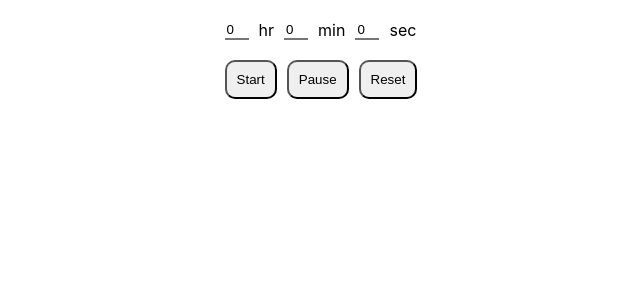
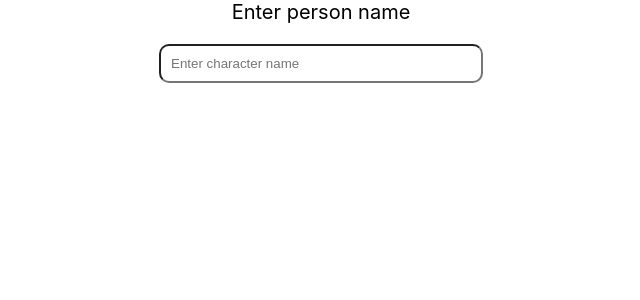
Before and after one commit to Rilee991/machine-coding-exampels, a React (Create React App) app in the folder react-examples/: page / in a window 1280 px wide. Shown: the top 300 px of the page, without its empty margins (319-959 px from the left). Built offline with nearby package versions, Linux system fonts and the light colour scheme.

Commit message:
autocomplete typeahead with generic design

```diff
--- a/react-examples/package.json
+++ b/react-examples/package.json
@@ -6,6 +6,7 @@
     "@testing-library/jest-dom": "^5.17.0",
     "@testing-library/react": "^13.4.0",
     "@testing-library/user-event": "^13.5.0",
+    "lodash": "^4.17.21",
     "react": "^18.2.0",
     "react-dom": "^18.2.0",
     "react-scripts": "5.0.1",
--- a/react-examples/src/App.js
+++ b/react-examples/src/App.js
@@ -1,5 +1,6 @@
 import React from 'react';
-import TimerApp from './countdowntimer2/TimerApp';
+import AutoComplete from './autocomplete/AutoComplete';
+// import TimerApp from './countdowntimer2/TimerApp';
 // import ProgressBar from './progressbar3/ProgressBar';
 // import ProgressBar from './progressbar2/ProgressBar';
 // import StopWatch from './stopwatch/StopWatch';
@@ -35,7 +36,8 @@ const App = () => {
 		// <StopWatch />
 		// <ProgressBar />
 		// <ProgressBar />
-		<TimerApp />
+		// <TimerApp />
+		<AutoComplete />
     );
 }
 
--- /dev/null
+++ b/react-examples/src/autocomplete/AutoComplete.js
@@ -0,0 +1,34 @@
+import React from 'react';
+import ListBox from './ListBox';
+import SearchBox from './SearchBox';
+import './styles.css';
+
+const AutoComplete = () => {
+    const maxItems = 5;
+    const transformData = (data) => data.results.slice(0, maxItems);
+    const dataPromise = async (query, signal) => await fetch(`https://swapi.dev/api/people?search=${query}`, { signal });
+
+    return (
+        <div className="wrapper">
+            <SearchBox
+                id="personName"
+                name={"personName"}
+                label={"Enter person name"}
+                placeholder={"Enter character name"}
+                autoComplete={true}
+                styles={{
+                    label: "label",
+                    input: "input"
+                }}
+                debounceWait={400}
+                listBox={(items, aI) => <ListBox items={items} activeIndex={aI} />}
+                noItemMessage={() => <div>No item found.</div>}
+                errorMessage={() => <div>Something went wrong!</div>}
+                transformData={transformData}
+                dataPromise={dataPromise}
+            />
+        </div>
+    );
+}
+
+export default AutoComplete;
--- /dev/null
+++ b/react-examples/src/autocomplete/ListBox.js
@@ -0,0 +1,15 @@
+import React from 'react';
+
+const ListBox = ({ items, activeIndex }) => {
+    return (
+        <div className="list_container">
+            <ul>
+                {items.map((item,i) => (
+                    <li className={`item ${activeIndex === i ? "active" : ""}` }key={i}>{item.name}</li>
+                ))}
+            </ul>
+        </div>
+    );
+}
+
+export default ListBox;
--- /dev/null
+++ b/react-examples/src/autocomplete/SearchBox.js
@@ -0,0 +1,51 @@
+import React, { useState } from 'react';
+import useFetchPromise from './useFetchPromise';
+
+const SearchBox = ({ id, name, label, placeholder, autoComplete, styles, debounceWait = 400,
+    listBox, noItemMessage, errorMessage, transformData, dataPromise
+}) => {
+    const [activeIndex, setActiveIndex] = useState(null);
+    const [query, setQuery] = useState("");
+    const [data, setData, error] = useFetchPromise(query, transformData, dataPromise, debounceWait, autoComplete);
+
+    const handleChange = (e) => {
+        setQuery(e.target.value);
+    }
+
+    const onKeyUp = (e) => {
+        console.log(e.keyCode);
+
+        if(e.keyCode === 13) {
+            // Enter
+            setQuery(data[activeIndex].name);
+            setData([]);
+            setActiveIndex(null);
+        }
+
+        if(e.keyCode === 38) {
+            // Up
+            if(activeIndex === null || activeIndex === 0) setActiveIndex(data.length-1);
+            else setActiveIndex(activeIndex- 1);
+        }
+        if(e.keyCode === 40) {
+            // Down
+            if(activeIndex === null || activeIndex === data.length - 1) setActiveIndex(0);
+            else setActiveIndex(activeIndex + 1);
+        }
+    }
+
+    return (
+        <React.Fragment>
+            <label className={styles.label} htmlFor={name}>
+                {label}
+            </label>
+            <br/>
+            <input onKeyUp={onKeyUp} autoComplete="off" placeholder={placeholder} name={name} className={styles.input} id={id} value={query} onChange={handleChange} />
+            {listBox(data, activeIndex)}
+            {query && data.length === 0 ? noItemMessage() : ""}
+            {error ? errorMessage() : ""}
+        </React.Fragment>
+    );
+}
+
+export default SearchBox;
--- /dev/null
+++ b/react-examples/src/autocomplete/styles.css
@@ -0,0 +1,44 @@
+.wrapper {
+    width: 50%;
+    margin: 0 auto;
+    display: flex;
+    align-items: center;
+    flex-direction: column;
+}
+
+.label {
+    font-size: 20px;
+}
+
+.input {
+    width: 300px;
+    padding: 10px;
+    border-radius: 10px;
+}
+
+.list_container {
+    width: 300px;
+}
+
+.item {
+    background-color: black;
+    color: white;
+    cursor: pointer;
+    border-bottom: 1px solid white;
+    padding: 10px;
+    border-radius: 10px;
+}
+
+.item:hover {
+    background-color: rgb(118, 109, 109);
+}
+
+ul {
+    margin-top: 5px;
+    padding: 0;
+    list-style: none;
+}
+
+.active {
+    background-color: rgb(174, 35, 35);
+}
--- /dev/null
+++ b/react-examples/src/autocomplete/useFetchPromise.js
@@ -0,0 +1,40 @@
+import { useEffect, useRef, useState } from "react";
+import { debounce } from 'lodash';
+
+const useFetchPromise = (query, transformData, dataPromise, debounceWait, autoComplete) => {
+    const [data, setData] = useState([]);
+    const [error, setError] = useState("");
+
+    const fetchData = useRef(debounce(async (query, transformData, signal) => {
+        try {
+            const resp = await dataPromise(query, signal);
+            if(!resp.ok) throw new Error(resp.statusText);
+
+            const data = await resp.json();
+            setData(transformData(data));
+        } catch (e) {
+            console.log(e);
+            if(!signal.aborted) setError(e);
+        }
+    }, debounceWait));
+
+    useEffect(() => {
+        if(!query || !autoComplete) {
+            setData([]);
+            setError("");
+            return;
+        }
+
+        const controller = new AbortController();
+
+        fetchData.current(query, transformData, controller.signal);
+
+        return () => {
+            controller.abort();
+        }
+    },[query, transformData]);
+
+    return [data, setData, error];
+}
+
+export default useFetchPromise;
```
Also changed, not shown: 1 other file (tests, documents, lock files or other folders).
